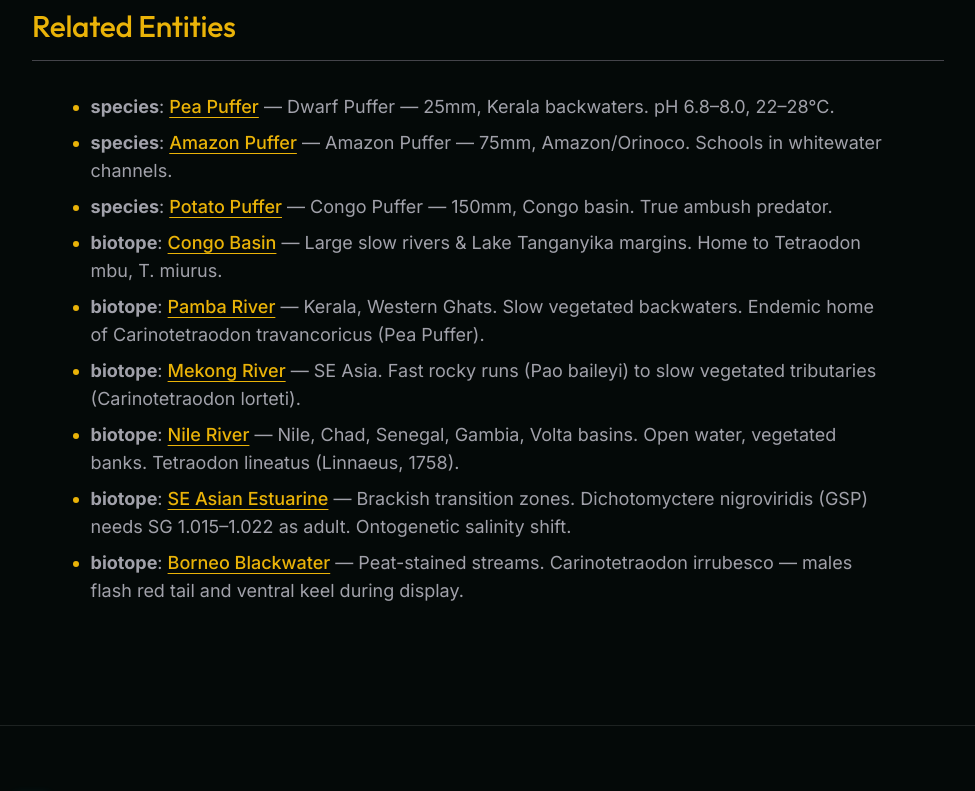
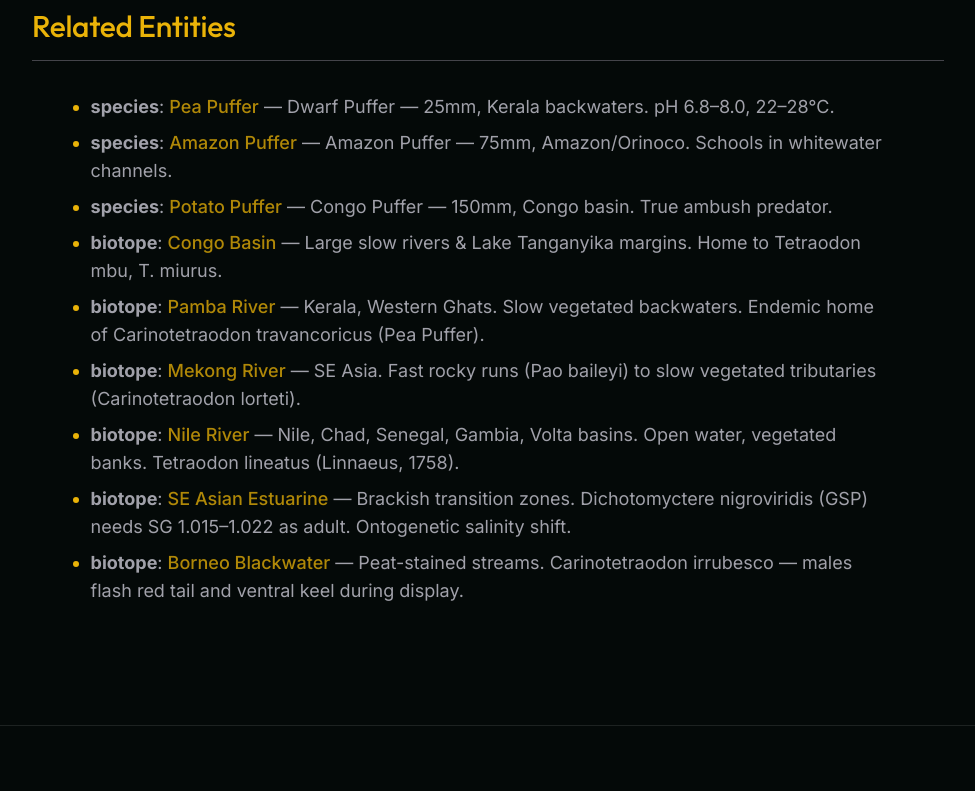
Before and after one commit to wowthisiseasytoremember-stack/endemic-site, a Next.js app: page /read/a-puffer in a window 1280 px wide. Shown: the part 4720-5511 px from the top of the page, without its empty margins (0-975 px from the left). Built offline with nearby package versions, Linux system fonts and the light colour scheme.

Commit message:
fix: fail closed on unimplemented article entity destinations

```diff
--- a/src/app/read/[slug]/page.tsx
+++ b/src/app/read/[slug]/page.tsx
@@ -70,6 +70,27 @@ const components = {
   th: ({ children, ...props }: any) => <th className="border-b border-brand-raised py-4 px-2 text-xs font-bold uppercase tracking-widest text-brand-muted" {...props}>{children}</th>,
   td: ({ children, ...props }: any) => <td className="py-4 px-2 text-brand-text tabular-nums" {...props}>{children}</td>,
   a: ({ children, href, ...props }: any) => {
+    const unimplementedEntityRoute =
+      typeof href === "string" &&
+      [
+        "/aquatrack/species/",
+        "/aquatrack/biotope/",
+        "/floratrack/cultivar/",
+        "/read/discoverer/",
+      ].some((prefix) => href.startsWith(prefix));
+
+    if (unimplementedEntityRoute) {
+      return (
+        <span
+          className="font-medium text-brand-accent/75"
+          title="Dedicated page not built yet"
+          {...props}
+        >
+          {children}
+        </span>
+      );
+    }
+
     return <a href={href} className="text-brand-accent underline underline-offset-4 hover:text-brand-accent/70 font-medium transition-colors" target={href?.startsWith('http') ? '_blank' : undefined} rel={href?.startsWith('http') ? 'noopener noreferrer' : undefined} {...props}>{children}</a>;
   },
 };
@@ -142,14 +163,13 @@ export default async function BlogPostPage({ params }: { params: Promise<{ slug:
     categoryColor,
     slug,
     content,
-    crossKingdomData: crossKingdomData.map(({ species, connections }) => ({
-      species: { slug: species.slug, common_name: species.common_name },
-      connections: connections.map(conn => ({ pn: conn.pn, c: conn.c }))
-    })),
-    relatedSpecies: relatedSpecies.map(e => ({ slug: e.slug, name: e.name, description: e.description, route: e.route })),
-    relatedDiscoverers: relatedDiscoverers.map(e => ({ slug: e.slug, name: e.name, description: e.description, route: e.route })),
-    relatedBiotopes: relatedBiotopes.map(e => ({ slug: e.slug, name: e.name, description: e.description, route: e.route })),
-    relatedCultivars: relatedCultivars.map(e => ({ slug: e.slug, name: e.name, description: e.description, route: e.route })),
+    // Dedicated entity destinations do not exist yet. Keep article reading truthful:
+    // no automatic "Explore Further" or cross-kingdom cards until those routes are real.
+    crossKingdomData: [],
+    relatedSpecies: [],
+    relatedDiscoverers: [],
+    relatedBiotopes: [],
+    relatedCultivars: [],
   };
 
   return (
```
